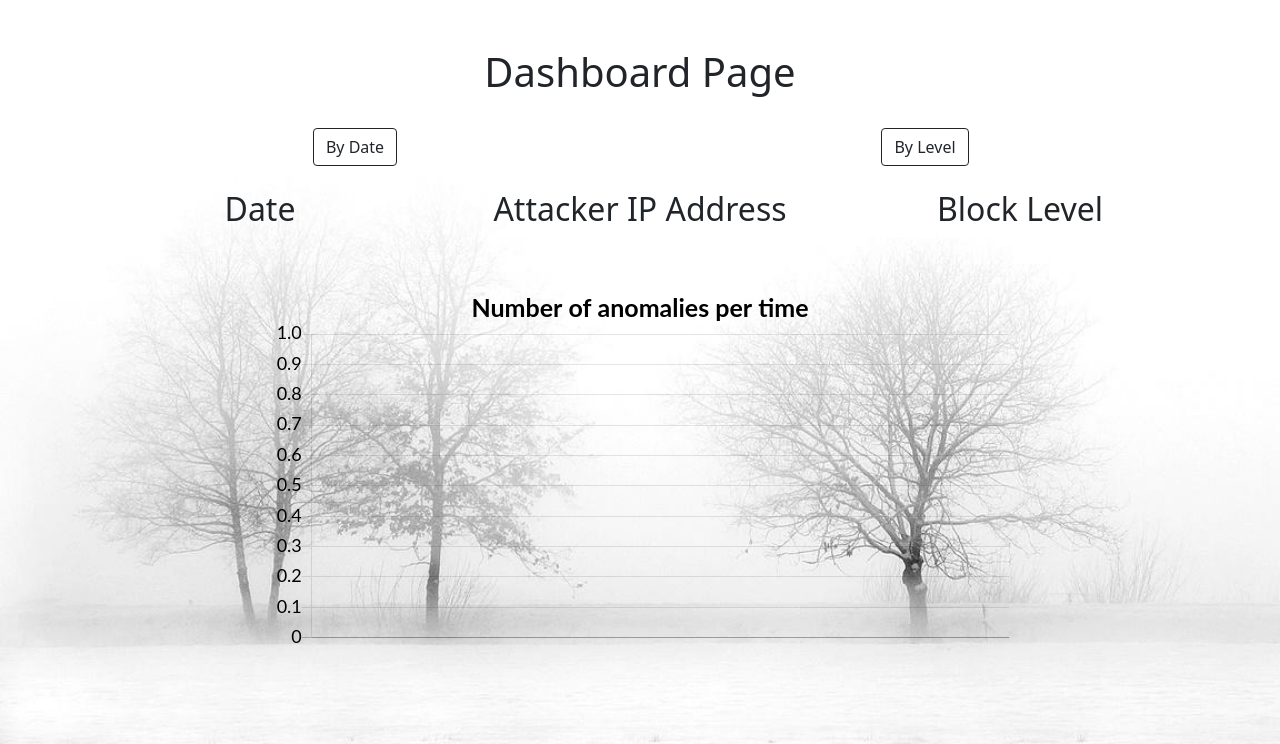
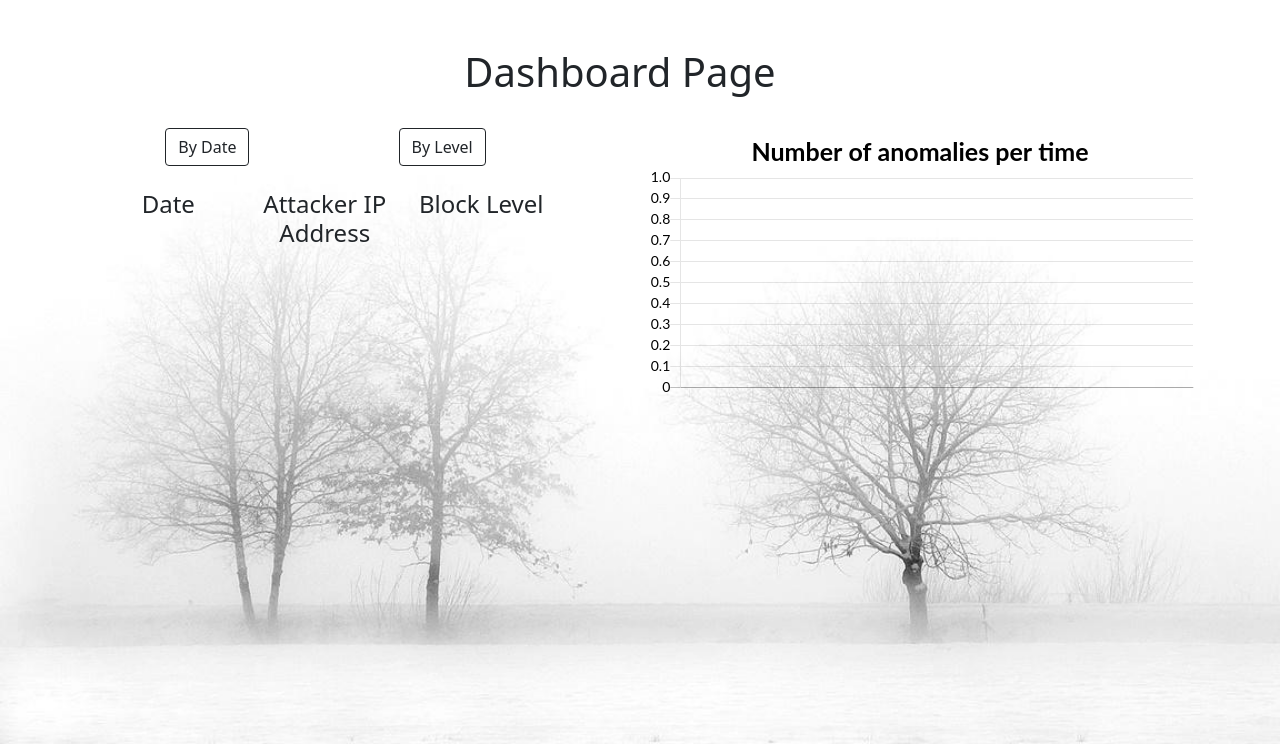
Before and after one commit to omri30000/Serverus, a Flask app: template WebAppComponent/templates/dashboard.html in a window 1280 px wide. Shown: the part 56-800 px from the top of the page. Run offline with Flask 2, Linux system fonts and the light colour scheme; the template is opened without the code that fills it, so the values that code supplies are empty; some libraries are stand-ins or nearby versions.

Commit message:
changed graph to share a line with the table in dashboard page.

```diff
--- a/WebAppComponent/templates/dashboard.html
+++ b/WebAppComponent/templates/dashboard.html
@@ -54,9 +54,10 @@
     }
     </script>
     <center>
-        <h1>Dashboard Page</h1>
+        <h1 style="margin-right:40px">Dashboard Page</h1>
         <br>
-
+        <div>
+            <div style="float:left; margin-left:90px;">
                 <div class="container">
                     <div class="row">
                         <div class="col-sm">
@@ -72,13 +73,13 @@
                 <div id="columnsTitlesID" class="container">
                     <div class="row">
                         <div class="col-sm">
-                    <h2>Date</h2>
+                            <h4>Date</h4>
                         </div>
                         <div class="col-sm">
-                    <h2>Attacker IP Address</h2>
+                            <h4>Attacker IP Address</h4>
                         </div>
                         <div class="col-sm">
-                    <h2>Block Level</h2>
+                            <h4>Block Level</h4>
                         </div>
                     </div>
                     <br>
@@ -105,12 +106,13 @@
                     {% endfor %}
 
                 </div>
-        <br>
-        <div class="container" style="height:40vh; width:60vw">
+            </div>
+
+            <div class="container" style="position: relative; overflow: hidden; height:45vh; width:45vw">
                 <canvas id="myChart"></canvas>
                 <br><br><br>
             </div>
-
+        </div>
 
     </center>
 
@@ -119,7 +121,7 @@
 
         // Global Options
         Chart.defaults.global.defaultFontFamily = 'Lato';
-        Chart.defaults.global.defaultFontSize = 18;
+        Chart.defaults.global.defaultFontSize = 14;
         Chart.defaults.global.defaultFontColor = 'black';
 
         let massPopChart = new Chart(myChart, {
```
Lines whose indentation alone changed are shown as unchanged.
